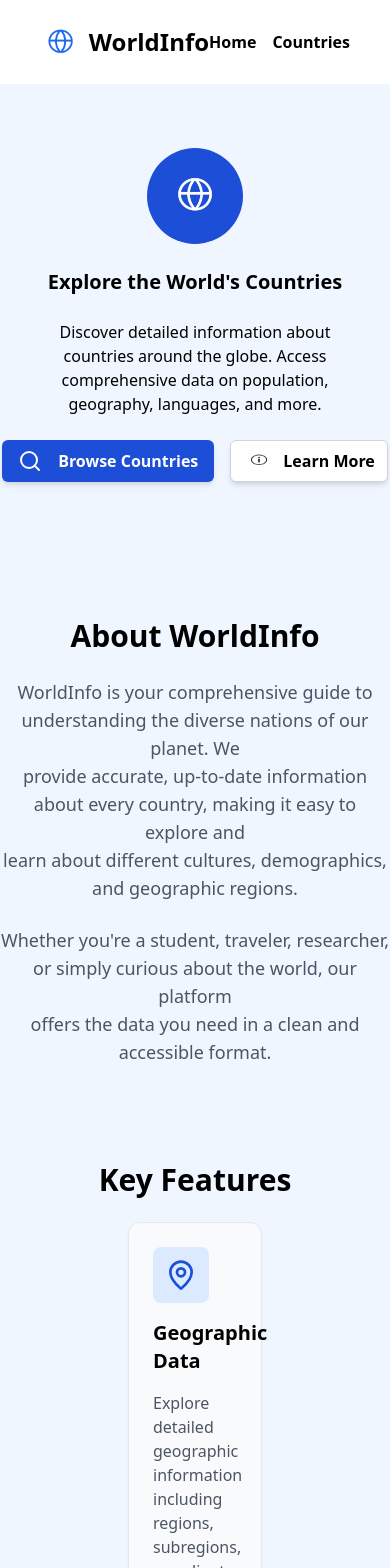
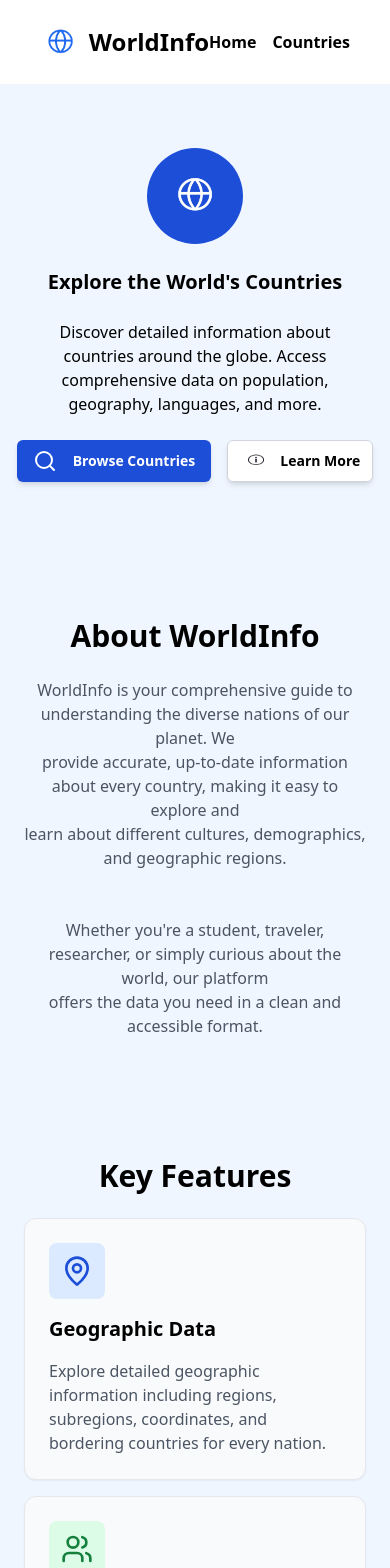
Before and after one commit to zainabometere621/countries-webapp, a React (Vite) app: page / in a window 390 px wide. Shown: the top 1568 px of the page. Built offline with nearby package versions, Linux system fonts and the light colour scheme.

Commit message:
feat: added responsiveness to hero section and key features

```diff
--- a/src/components/About.jsx
+++ b/src/components/About.jsx
@@ -3,13 +3,13 @@ export default function About() {
     <main className="flex flex-col">
       <section className="flex flex-col space-y-6 items-center justify-center  mt-10">
         <h1 className="font-bold text-3xl">About WorldInfo</h1>
-        <p className="text-lg text-gray-600 text-center">
+        <p className="lg:text-lg text-base px-6 text-gray-600 text-center">
           WorldInfo is your comprehensive guide to understanding the diverse
           nations of our planet. We <br /> provide accurate, up-to-date information
           about every country, making it easy to explore and <br /> learn about
           different cultures, demographics, and geographic regions.
         </p>
-        <p className="text-lg text-gray-600 text-center">
+        <p className="lg:text-lg text-base p-6 text-gray-600 text-center">
           Whether you're a student, traveler, researcher, or simply curious
           about the world, our platform <br /> offers the data you need in a clean and
           accessible format.
--- a/src/components/Hero.jsx
+++ b/src/components/Hero.jsx
@@ -16,11 +16,11 @@ export default function Hero() {
           more.
         </p>
         <div className="flex space-x-4">
-          <button className="bg-blue-700 hover:bg-blue-800 shadow-md text-white px-4 py-1 flex items-center justify-center text-base font-semibold rounded-md space-x-4 flex">
+          <button className="bg-blue-700 text-sm lg:text-base hover:bg-blue-800 shadow-md text-white px-4 py-1 flex items-center justify-center text-base font-semibold rounded-md space-x-4 flex">
             <Search className="h-6 w-6" />
-            <NavLink to= "/countries">Browse Countries</NavLink>
+            <NavLink to= "/countries" >Browse Countries</NavLink>
           </button>
-          <button className="border border-gray-300 hover:bg-gray-300 hover:border-gray-400 shadow-md bg-white flex items-center justify-center px-3 py-1 text-base font-semibold rounded-md space-x-2 flex">
+          <button className="border border-gray-300 text-sm lg:text-base hover:bg-gray-300 hover:border-gray-400 shadow-md bg-white flex items-center justify-center px-3 py-1 text-base font-semibold rounded-md space-x-2 flex">
             <img
               src={notification}
               alt="notification icon"
--- a/src/components/KeyFeatures.jsx
+++ b/src/components/KeyFeatures.jsx
@@ -4,7 +4,7 @@ export default function KeyFeatures() {
     <section className="flex flex-col items-center justify-center mt-24 space-y-6">
       <h1 className="font-bold text-3xl">Key Features</h1>
 
-      <div className="grid grid-cols-1 md:grid-cols-2 lg:grid-cols-3 gap-8 px-32 pb-20">
+      <div className="grid grid-cols-1 md:grid-cols-2 lg:grid-cols-3 lg:gap-8 gap-4 lg:px-32 px-6 pb-20">
         {keyFeaturesCard.map((card, index) => {
           const Icon = card.icon;
 
```
